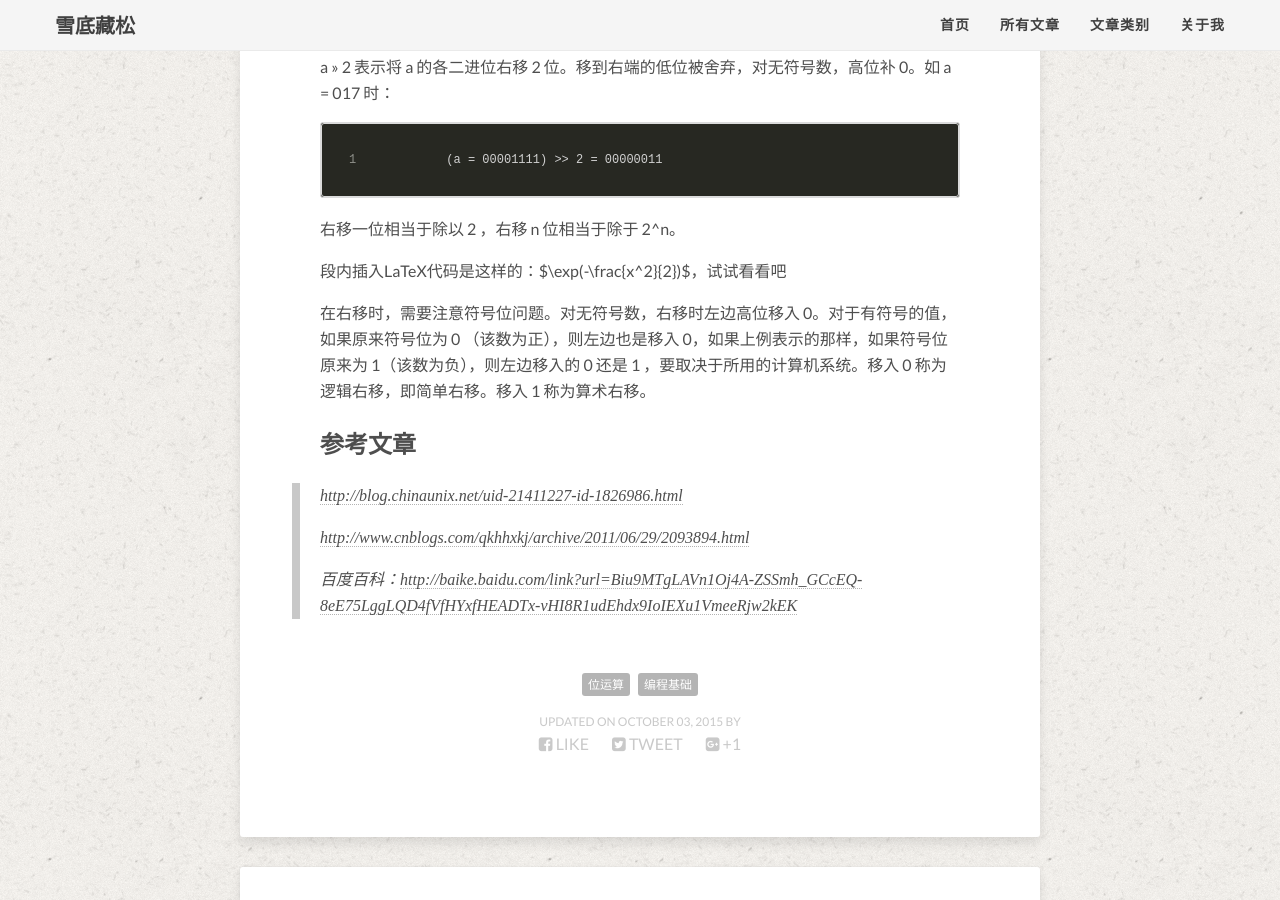
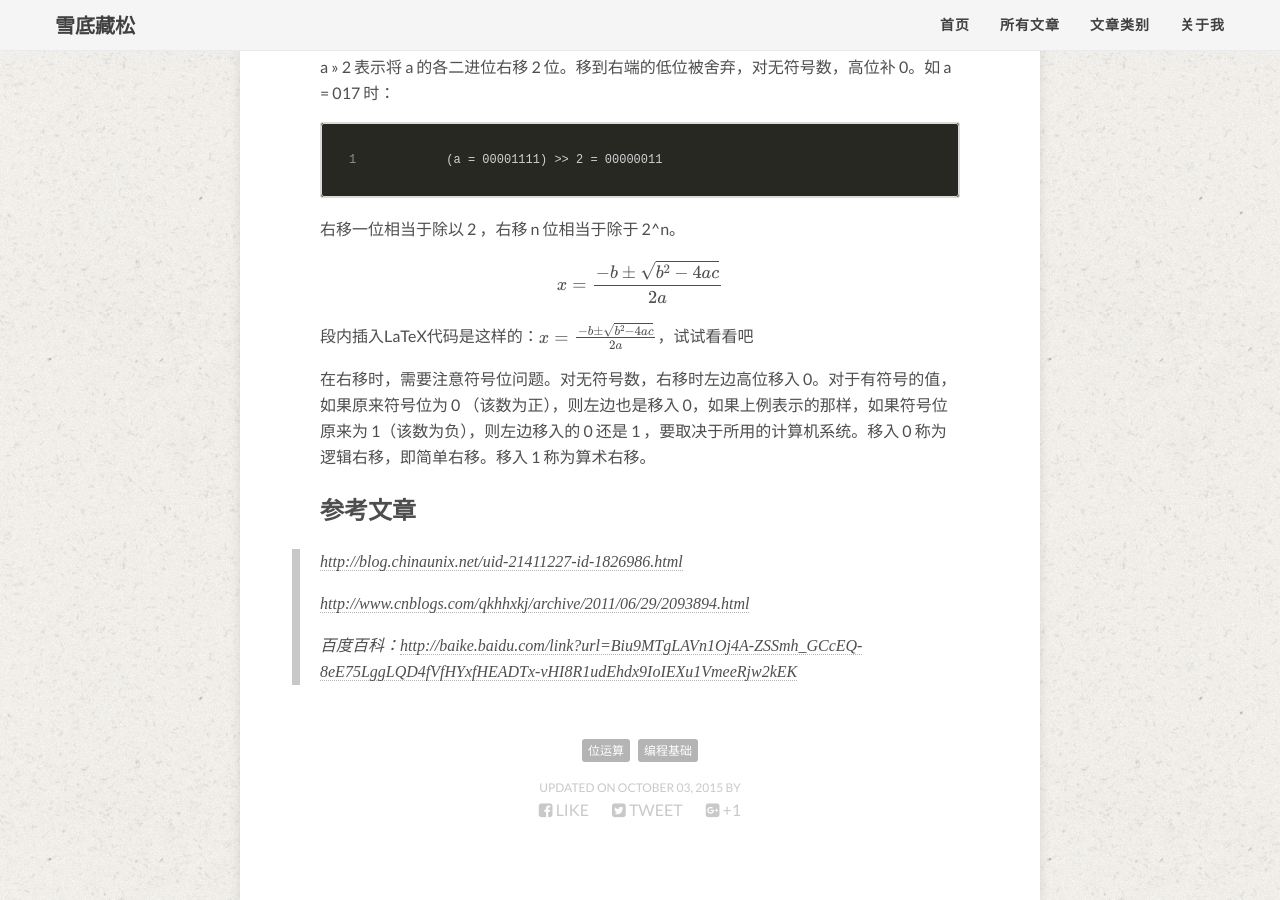
Before and after one commit to MinfeiZhou/MinfeiZhou.github.io, a Jekyll site: the page built from _posts/2015-10-03-位运算及其简单应用.md, in a window 1280 px wide and 900 px high, scrolled down 4188 px. Built offline with Jekyll 4.4.1, drawn with Linux system fonts in a browser that asks for light colours; nearby versions of some CDN libraries; library files that are not in the unit come from our copies; formulas are drawn with MathJax 3; comment, search, counter and statistics services are not loaded.

Commit message:
编辑公式

```diff
--- a/_posts/2015-10-03-位运算及其简单应用.md
+++ b/_posts/2015-10-03-位运算及其简单应用.md
@@ -141,7 +141,9 @@ a >> 2 表示将 a 的各二进位右移 2 位。移到右端的低位被舍弃
 
 右移一位相当于除以 2 ，右移 n 位相当于除于 2^n。
 
-段内插入LaTeX代码是这样的：$\exp(-\frac{x^2}{2})$，试试看看吧
+$$x=\frac{-b\pm\sqrt{b^2-4ac}}{2a}$$
+
+段内插入LaTeX代码是这样的：\\(x=\frac{-b\pm\sqrt{b^2-4ac}}{2a}\\)，试试看看吧
 
 在右移时，需要注意符号位问题。对无符号数，右移时左边高位移入 0。对于有符号的值，如果原来符号位为 0 （该数为正），则左边也是移入 0，如果上例表示的那样，如果符号位原来为 1（该数为负），则左边移入的 0 还是 1 ，要取决于所用的计算机系统。移入 0 称为 逻辑右移，即简单右移。移入 1 称为算术右移。
 
```
